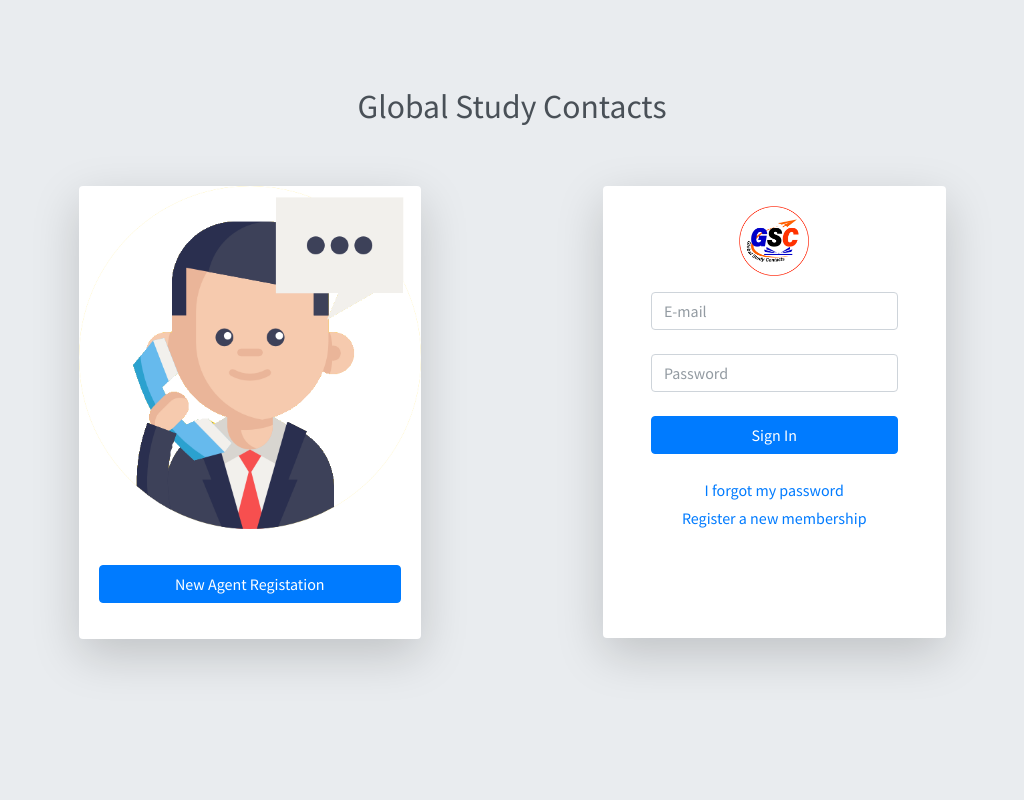
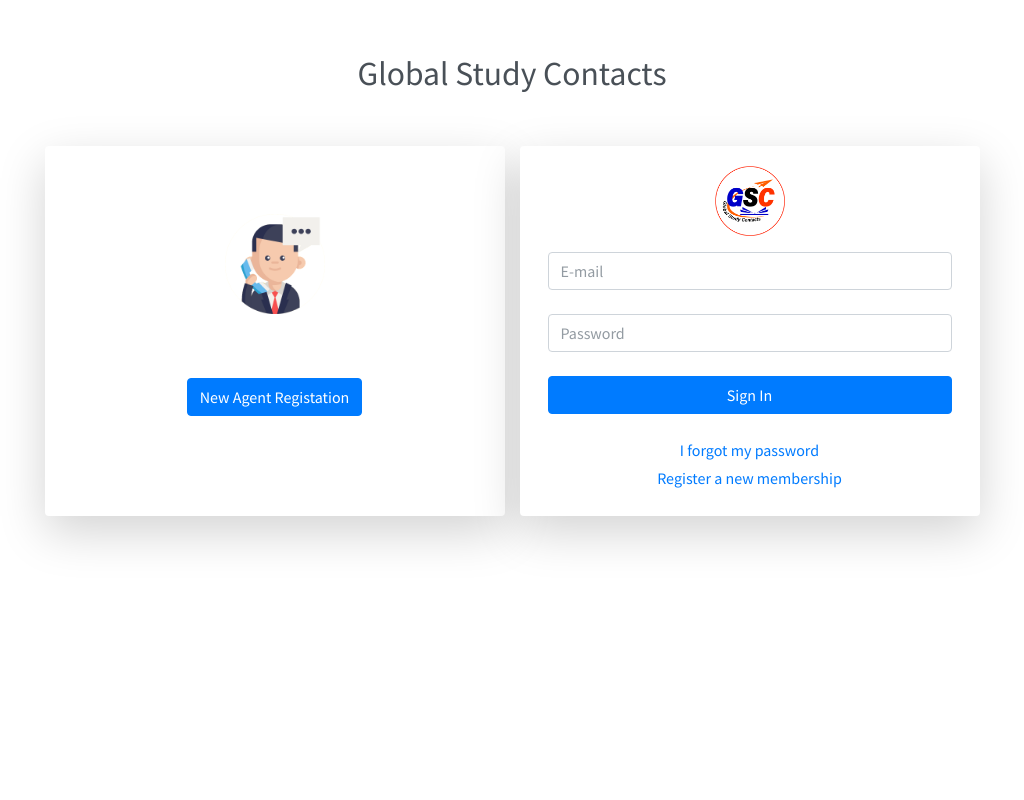
Before and after one commit to bilash0283/Protal_GSC, a PHP site: page / in a window 1280 px wide. Shown: the whole page, without its empty margins (128-1152 px from the left). Run offline with PHP 8.4, Linux system fonts and the light colour scheme; some libraries are stand-ins or nearby versions.

Commit message:
login page almost done

```diff
--- a/index.php
+++ b/index.php
@@ -1,28 +1,30 @@
-<?php include('login_include/header.php');
+<?php
+include('login_include/header.php');
 session_start();
+ob_start();
+?>
 
-?>
-<?php ob_start(); ?>
 
+<div class="text-center login-logo my-5">
+  <a href="index.php"><b>Global Study Contacts</b></a>
 </div>
 
-<!-- Section: Design Block -->
-<section>
-  <div class="row gx-lg-5 d-flex justify-content-between sm:justify-content-center pt-4 sm:pt-0 " >
-    <!-- Card for New Agent Register -->
-    <div class="col-lg-5 mb-5 p-3">
-      <div class="card shadow-lg border-0 rounded-4" style="min-height: 452px;">
-          <img class="card-img-top rounded-4 " src="./dist/img/call_y22jrr.png" alt="Card image cap" />
+<div class="container fluid">
+    <div class="row d-flex justify-content-center align-items-center">
+      <div class="col-12 col-md-5">
+        <div class="card shadow-lg border-0 rounded-4 px-2" style="min-height:370px;">
           <div class="card-body text-center">
-          <a href="agent_register.php" class="btn btn-primary btn-block my-3 w-100">New Agent Registation</a>
+            <div class="d-flex justify-content-center align-item-center gap-3 mb-3">
+            <img class="card-img-top rounded-4 mt-5" src="./dist/img/call_y22jrr.png" alt="Card image cap" style="width:100px;height:100px;" />
+            </div>
+            <a href="agent_register.php" class="btn btn-primary mt-5">New Agent Registation</a>
           </div>
         </div>
       </div>
 
-    <!-- Card for Sign In -->
-    <div class="col-lg-5 mb-5 p-3">
-      <div class="card shadow-lg border-0 rounded-4" style="min-height: 452px;">
-        <div class="card-body px-md-5">
+      <div class="col-12 col-md-5">
+        <div class="card shadow-lg border-0 rounded-4 px-2" style="min-height:370px;">
+          <div class="card-body">
             <!-- <h2 class="text-bold text-dark pb-3 text-center">Sign in Here</h2> -->
             <div class="d-flex justify-content-center align-item-center gap-3 mb-3">
               <img src="./dist/AdminLTELogo.png" alt="" style="width:70px;height:70px;">
@@ -108,16 +110,12 @@ session_start();
         </div>
       </div>
     </div>
-</section>
-
 </div>
-<!-- Section: Design Block -->
 
 
 
 
 <?php
 ob_end_flush();
+include('login_include/footer.php');
 ?>
-<!-- /.login-box -->
-<?php include('login_include/footer.php') ?>
--- a/login_include/header.php
+++ b/login_include/header.php
@@ -18,8 +18,5 @@
   <!-- Theme style -->
   <link rel="stylesheet" href="dist/css/adminlte.min.css">
 </head>
-<body class="hold-transition login-page">
-<div class="login-box">
-  <div class="login-logo">
-    <a href="index.php"><b>Global Study Contacts</b></a>
-  </div>
+<body class="hold-transition">
+<div class="">
```
Also changed, not shown: college-details.php (+35 -15 lines), dashboard_include/sidebar_college.php (+0 -19 lines), forgot-password.php (+7 -1 lines), register.php (+8 -1 lines). Lines whose indentation alone changed are shown as unchanged.
